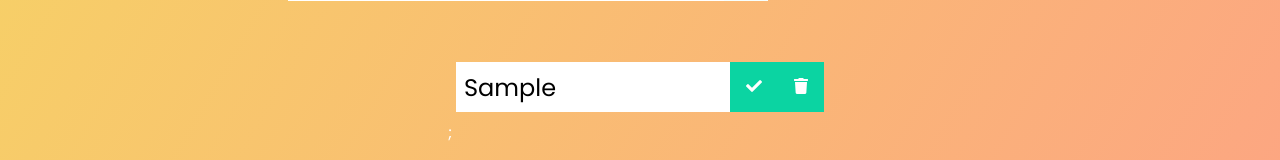
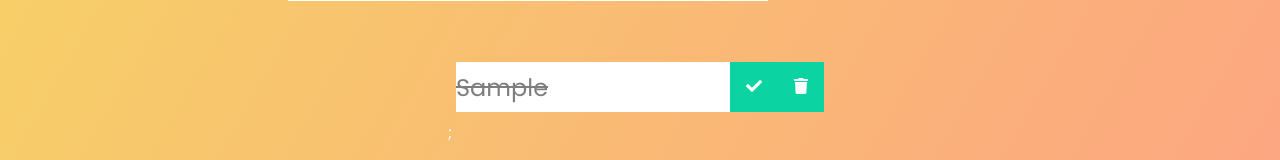
Before and after one commit to Larryking007/my_portfolio, a React (Create React App) app in the folder todoapp/: page / in a window 1280 px wide. Both pictures are taken after typing "Sample" into the empty fields and a click on the button 746 px from the left and 240 px from the top of the page. Shown: the part 266-426 px from the top of the page. Built offline with nearby package versions, Linux system fonts and the light colour scheme.

Commit message:
completed button added

```diff
--- a/todoapp/src/components/Todo.js
+++ b/todoapp/src/components/Todo.js
@@ -19,7 +19,9 @@
   };
   return (
     <div className="todo">
-      <li className="todo-item">{text}</li>
+      <li className={`todo-item ${todo.completed}` ? "completed" : ""}>
+        {text}
+      </li>
       <button onClick={completeHandler} className="complete-btn">
         <i className="fas fa-check"></i>
       </button>
```
